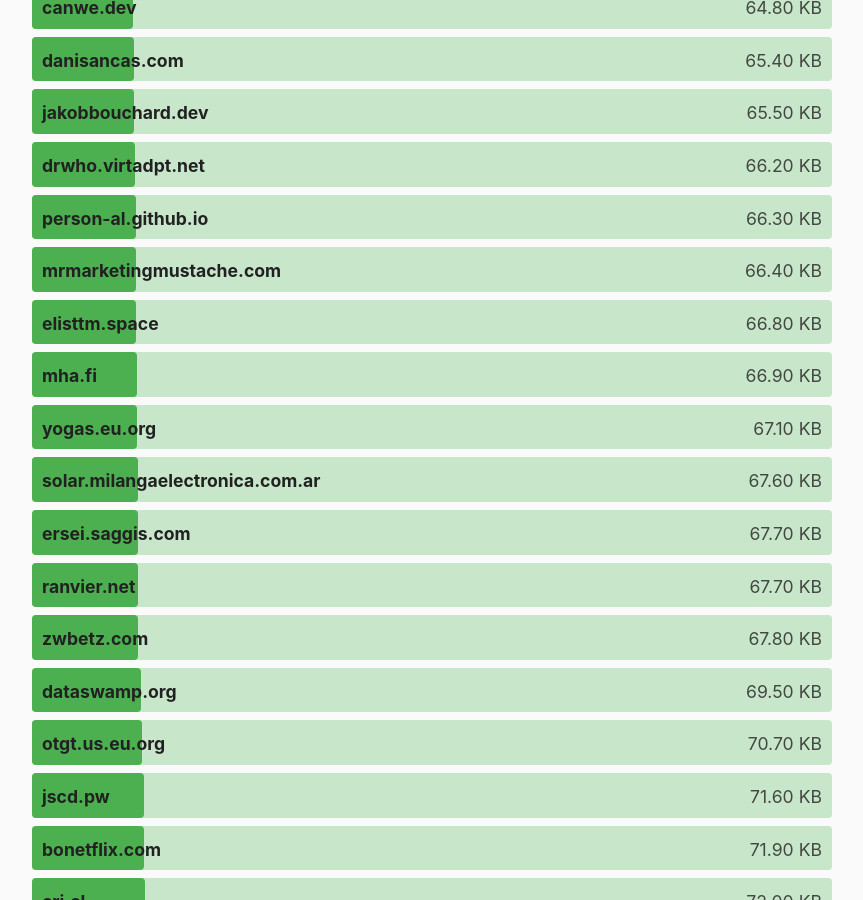
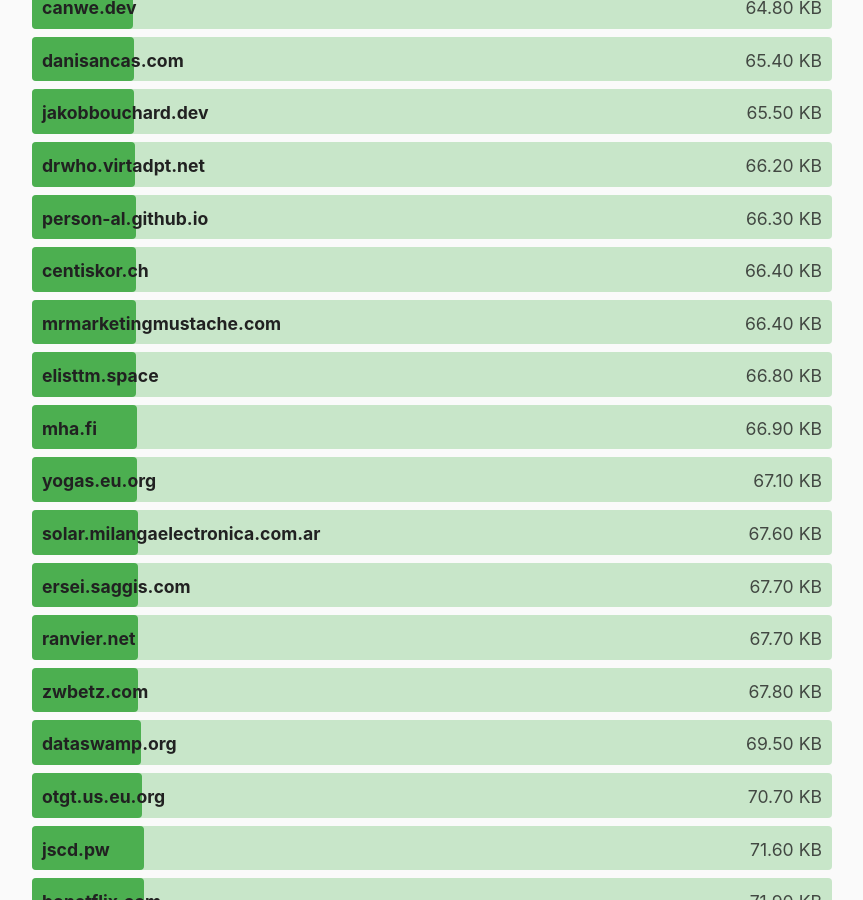
Before and after one commit to kevquirk/512kb.club, a Jekyll site: the page built from index.md, in a window 1280 px wide and 900 px high, scrolled down 17259 px. Shown: the whole window, without its empty margins (208-1071 px from the left). Built offline with Jekyll 4.4.1, drawn with Linux system fonts in a browser that asks for light colours; some of the changed text lies outside the part shown.

Commit message:
Update sites.yml

```diff
--- a/_data/sites.yml
+++ b/_data/sites.yml
@@ -630,8 +630,8 @@
 
 - domain: centiskor.ch
   url: https://centiskor.ch/
-  size: 101
-  last_checked: 2023-08-26
+  size: 66.4
+  last_checked: 2023-08-29
 
 - domain: cheng.bearblog.dev
   url: https://cheng.bearblog.dev/
```
